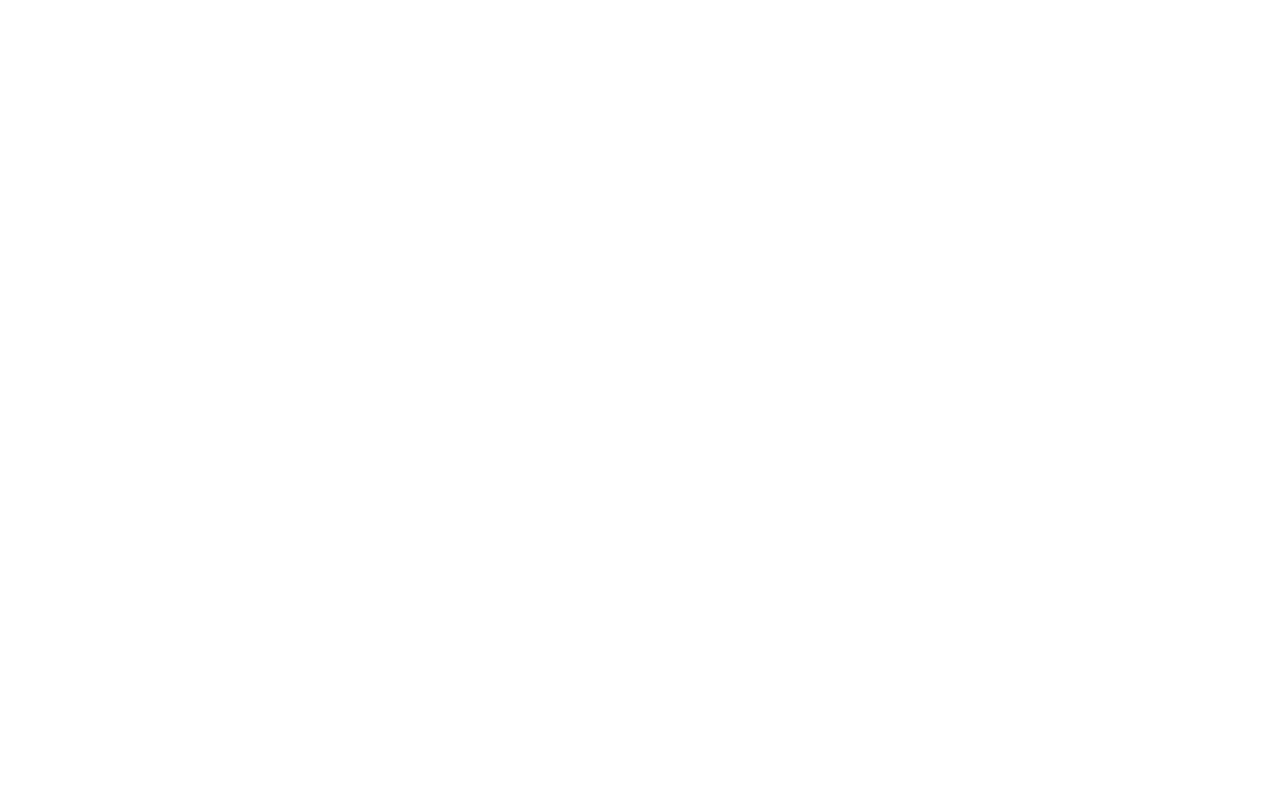
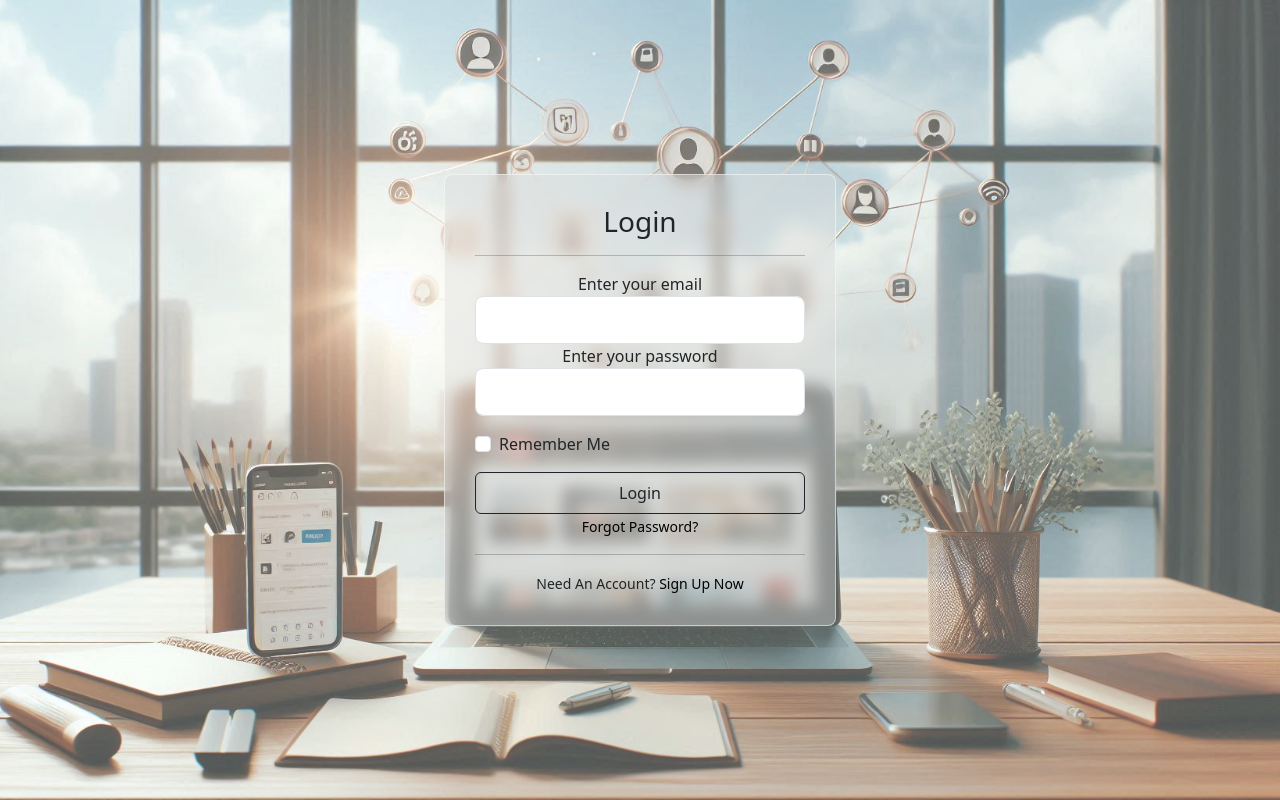
Before and after one commit to Newmood/IESCP, a Flask app: page /login in a window 1280 px wide. Before the commit the page is empty. Run offline with Flask 3, Linux system fonts and the light colour scheme.

Commit message:
feat(login) : add login page

```diff
--- a/forms.py
+++ b/forms.py
@@ -3,7 +3,7 @@
 from wtforms.validators import DataRequired, Length, Email, EqualTo
 
 class LoginForm(FlaskForm):
-    email = StringField("Email", validators=[DataRequired(), Email()])
-    password = PasswordField("Password", validators=[DataRequired(), Length(min=8)])
+    email = StringField("Enter your email", validators=[DataRequired(), Email()])
+    password = PasswordField("Enter your password", validators=[DataRequired(), Length(min=8)])
     remember = BooleanField("Remember Me")
     submit = SubmitField("Login")
--- /dev/null
+++ b/static/css/login.css
@@ -0,0 +1,49 @@
+/* :root {
+    --bg-img-url: {{ url_for('static', filename= 'images/landing-2.jpeg') }}
+} */
+
+
+body{
+    display: flex;
+    align-items: center;
+    justify-content: center;
+    min-height: 100vh;
+    width: 100%;
+}
+
+body::before{
+    content: '';
+    position: absolute;
+    height: 100%;
+    width: 100%;
+}
+
+
+.landing-img{
+    position: fixed;
+    top: 0;
+    left: 0;
+    width: 100%;
+    height: 100vh;
+    object-fit: cover;
+    z-index: -1;
+    opacity: 0.7;
+}
+
+.login-box{
+    padding: 30px;
+    border: 1px solid rgba(255, 255, 255, 0.5);
+    background: rgba(220, 220, 220, 0.4);
+    backdrop-filter: blur(8px);
+    border-radius: 8px;
+    -webkit-backdrop-filter: blur(8px);
+}
+
+.login-box a{
+    color: #000;
+    text-decoration: none;
+}
+
+.login-box a:hover{
+    text-decoration: underline;
+}
--- a/templates/login.html
+++ b/templates/login.html
@@ -1,3 +1,67 @@
 <!-- PAGE CONTENTS:
 login info : email and password login
 and a forgot password button  -->
+
+{% extends "prelayout.html" %}
+{% block head %}
+    <link rel="stylesheet" type="text/css" href="{{ url_for('static', filename='css/login.css') }}" >
+
+{%endblock head %}
+
+{% block content %}
+    <img src="{{ url_for('static', filename = 'images/landing-2.jpeg') }}" class="landing-img">
+
+<!-- inside form : {{ form.hidden_tag() }} -->
+
+    <div class="login-box">
+        <form method="POST" action="">
+            {{ form.hidden_tag() }}
+            <h1 class="h3 mb-3 fw-normal">Login</h1>
+            <hr>
+            <div class="form-group">
+                {{ form.email.label(class="form-control-label") }}
+                {% if form.email.errors %}
+                        {{ form.email(class="form-control form-control-lg is-invalid") }}
+                        <div class="invalid-feedback">
+                            {% for error in form.email.errors %}
+                                <span>{{ error }}</span>
+                            {% endfor %}
+                        </div>
+                    {% else %}
+                        {{ form.email(class="form-control form-control-lg") }}
+                    {% endif %}
+            </div>
+            <div class="form-group">
+                {{ form.password.label(class="form-control-label") }}
+                {% if form.password.errors %}
+                    {{ form.password(class="form-control form-control-lg is-invalid") }}
+                    <div class="invalid-feedback">
+                        {% for error in form.password.errors %}
+                            <span>{{ error }}</span>
+                        {% endfor %}
+                    </div>
+                {% else %}
+                    {{ form.password(class="form-control form-control-lg") }}
+                {% endif %}
+            </div>
+
+            <div class="form-check text-start my-3">
+                {{ form.remember(class="form-check-input") }}
+                {{ form.remember.label(class="form-check-label") }}
+            </div>
+            <div class="form-group">
+                {{ form.submit(class="btn btn-outline-dark w-100 py-2") }}
+            </div>
+            <small class="text-muted ml-2">
+                <a href="#">Forgot Password?</a>
+            </small>
+        </form>
+        <hr>
+        <div>
+            <small>
+                Need An Account? <a class="ml-2" href="#">Sign Up Now</a>
+            </small>
+        </div>
+    </div>
+
+{% endblock content%}
--- a/templates/prelayout.html
+++ b/templates/prelayout.html
@@ -12,7 +12,7 @@
             <title> IESCP - {{ title }} </title>
         {% else %}
             <title> IESCP Welcome</title>
-        {% endif %}
+    {% endif %}
 </head>
 <body>
     <header>
```
Also changed, not shown: static/css/landing.css (+3 -24 lines).
